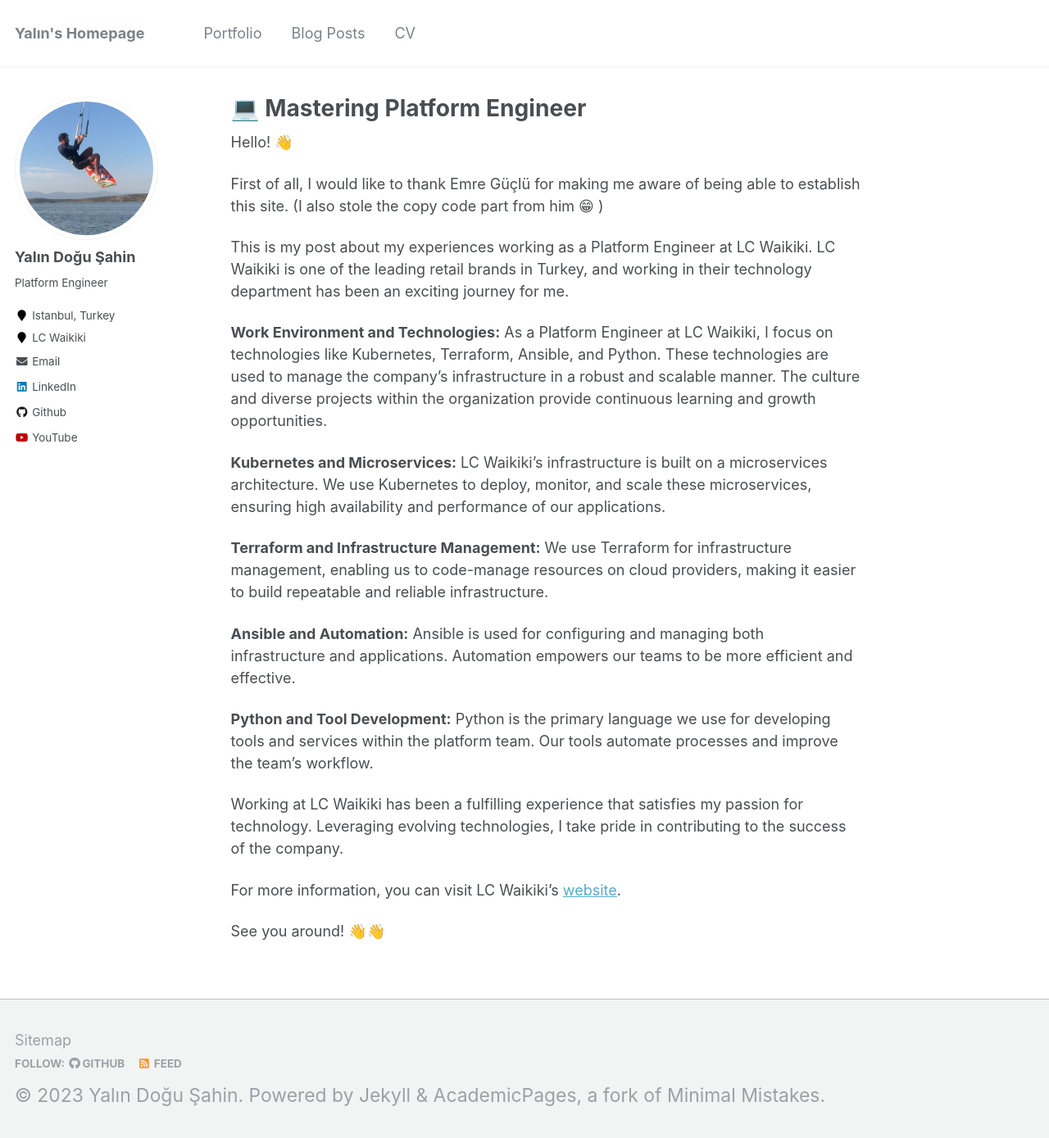
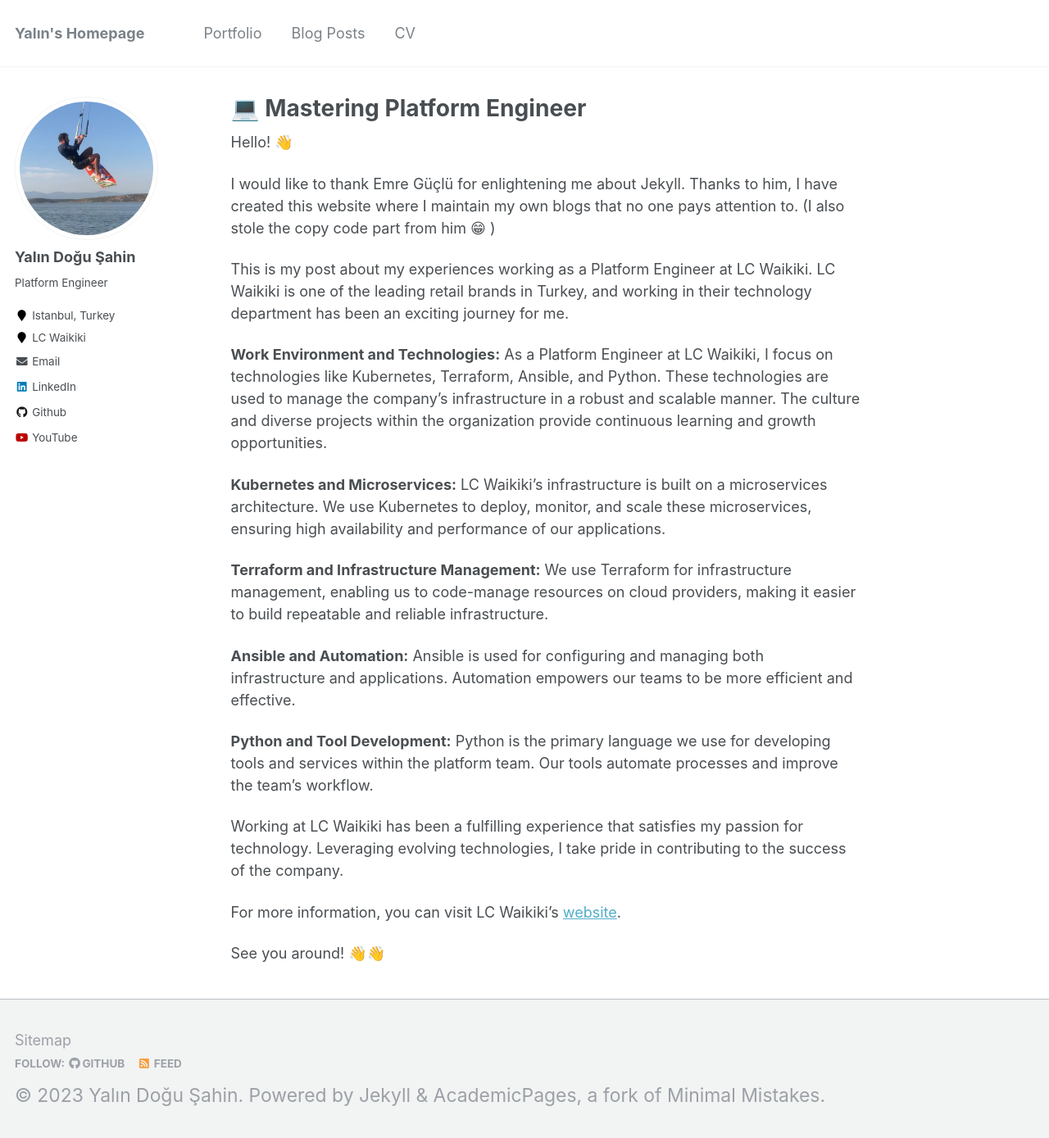
Before and after one commit to yalindogusahin/yalindogusahin.github.io, a Jekyll site: the page built from _pages/about.md, in a window 1280 px wide and 1390 px high. Shown: the whole window at 82% size. Built offline with Jekyll 4.4.1, drawn with Linux system fonts in a browser that asks for light colours.

Commit message:
Update about.md

```diff
--- a/_pages/about.md
+++ b/_pages/about.md
@@ -10,7 +10,7 @@ redirect_from:
 
 Hello! 👋
 
-First of all, I would like to thank Emre Güçlü for making me aware of being able to establish this site. (I also stole the copy code part from him 😁 )
+I would like to thank Emre Güçlü for enlightening me about Jekyll. Thanks to him, I have created this website where I maintain my own blogs that no one pays attention to. (I also stole the copy code part from him 😁 )
 
 This is my post about my experiences working as a Platform Engineer at LC Waikiki. LC Waikiki is one of the leading retail brands in Turkey, and working in their technology department has been an exciting journey for me.
 
```
